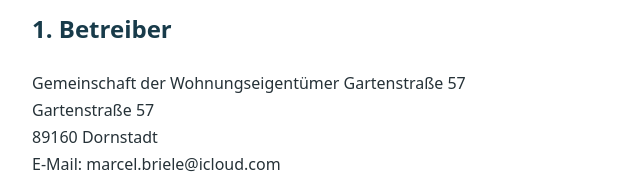
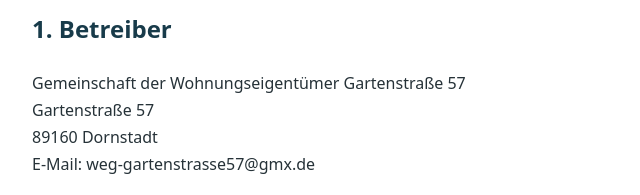
Before and after one commit to marcelbriele/havewa-privacy, a plain HTML site: page terms.html in a window 1280 px wide. Shown: the part 164-359 px from the top of the page, 208-848 px from the left. Drawn offline with Linux system fonts and the light colour scheme.

Commit message:
Update terms.html

```diff
--- a/terms.html
+++ b/terms.html
@@ -29,7 +29,7 @@
   Gartenstraße 57<br>
   Gartenstraße 57<br>
   89160 Dornstadt<br>
-  E-Mail: marcel.briele@icloud.com
+  E-Mail: weg-gartenstrasse57@gmx.de
 </p>
 
 <h2>2. Zweck der Anwendung</h2>
```
